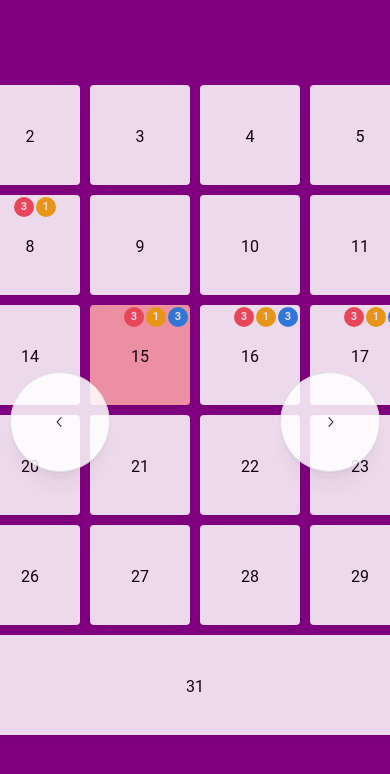
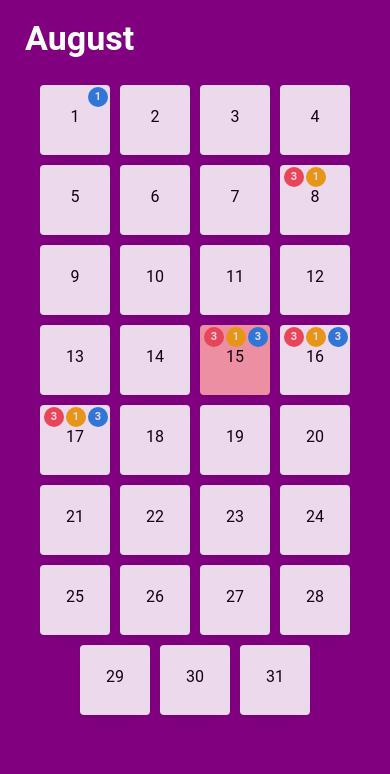
Before and after one commit to bmbaron/memrys, a React (Vite) app in the folder frontend/: page / in a window 390 px wide. Shown: the top 774 px of the page. Built offline with nearby package versions, Linux system fonts and the light colour scheme.

Commit message:
refactor and make more responsive

```diff
--- a/frontend/src/MainLayout.tsx
+++ b/frontend/src/MainLayout.tsx
@@ -21,7 +21,14 @@ const MainLayout = () => {
         'navy'
       ]
     },
-    fontFamily: 'Roboto, sans-serif'
+    fontFamily: 'Roboto, sans-serif',
+    breakpoints: {
+      xs: '300px',
+      sm: '600px',
+      md: '800px',
+      lg: '1000px',
+      xl: '1440px'
+    }
   });
   return (
     <MantineProvider theme={theme}>
--- a/frontend/src/components/CalendarGrid.tsx
+++ b/frontend/src/components/CalendarGrid.tsx
@@ -1,110 +1,45 @@
-import styled from '@emotion/styled';
-import {
-  Badge,
-  Card,
-  CardProps,
-  Container,
-  createPolymorphicComponent,
-  FocusTrap,
-  HoverCard,
-  Modal,
-  Paper,
-  Text,
-  Title,
-  useMantineTheme
-} from '@mantine/core';
+import { Container, FocusTrap, Modal, Paper, Title, useMantineTheme } from '@mantine/core';
 import { useDisclosure } from '@mantine/hooks';
 import dayjs from 'dayjs';
-import localeData from 'dayjs/plugin/localeData';
 import { useState } from 'react';
-import { getMonthName } from '../utils/getMonth.ts';
-import DayModal, { DayObject } from './DayModal.tsx';
-import myData from './test-data.json';
+import DayModal from './DayModal.tsx';
+import SingleDayCard from './SingleDayCard.tsx';
 
+export type ModalDataType = {
+  title: string;
+  date: string;
+};
 const getMonthDays = (index: number) => {
   const date = dayjs().month(index);
   return date.daysInMonth();
 };
 const CalendarGrid = (data: { monthNumber: number; monthName: string }) => {
-  const monthDays = getMonthDays(data.monthNumber);
+  const { monthNumber, monthName } = data;
+  const monthDays = getMonthDays(monthNumber);
   const [opened, { open, close }] = useDisclosure(false);
-  const [modalTitle, setModalTitle] = useState('');
-  const [modalDate, setModalDate] = useState('');
+  const [modalData, setModalData] = useState<ModalDataType>({ title: '', date: '' });
   const theme = useMantineTheme();
-  const SingleDayCard = (data: { day: number; month: string }) => {
-    dayjs.extend(localeData);
-    const dayString = `${dayjs().year()}-${data.month}-${data.day}`;
-    const isToday = dayString === dayjs().toISOString().slice(0, 10);
-    console.log(dayString, dayjs().toISOString().slice(0, 10));
-    const hasData = myData.find((obj: DayObject) => obj.date === dayString);
-    const dayName = dayjs.weekdays()[dayjs(dayString).day()];
-    let daySuffix = 'th';
-    if (data.day % 10 === 1) {
-      daySuffix = 'st';
-    } else if (data.day % 10 === 2) {
-      daySuffix = 'nd';
-    } else if (data.day % 10 === 3) {
-      daySuffix = 'rd';
-    }
-    const handleClick = () => {
-      setModalTitle(`${dayName}, ${getMonthName(Number(data.month))} ${data.day}${daySuffix}`);
-      setModalDate(dayString);
-      open();
-    };
-    return (
-      <HoverCard width={280} shadow="md" zIndex={0}>
-        <HoverCard.Target>
-          <DayCard
-            shadow="sm"
-            p="xl"
-            h={100}
-            w={100}
-            m={5}
-            ta={'center'}
-            lh={'40px'}
-            is31st={data.day === 31}
-            onClick={handleClick}
-            bg={isToday ? 'red.3' : 'auto'}
-          >
-            {hasData && hasData.texts.length > 0 ? (
-              <Badge pos="absolute" top={2} right={2} color="blue" size="md" circle>
-                {hasData.texts.length}
-              </Badge>
-            ) : null}
-            {hasData && hasData.tags.length > 0 ? (
-              <Badge pos="absolute" top={2} right={24} color="yellow" size="md" circle>
-                {hasData.tags.length}
-              </Badge>
-            ) : null}
-            {hasData && hasData.images.length > 0 ? (
-              <Badge pos="absolute" top={2} right={46} color="red" size="md" circle>
-                {hasData.images.length}
-              </Badge>
-            ) : null}
-            {data.day}
-          </DayCard>
-        </HoverCard.Target>
-        <HoverCard.Dropdown w={'fit-content'}>
-          <Text size="sm">
-            {/*from the locale weekdays names, return the name of the current weekday*/}
-            {dayName}
-          </Text>
-        </HoverCard.Dropdown>
-      </HoverCard>
-    );
-  };
+
   const getDayCards = (numDays: number, month: number) => {
     const monthTwoDigits = month < 10 ? `0${month + 1}` : `${month + 1}`;
     const days = [];
     for (let i = 0; i < numDays; i++) {
-      days.push(<SingleDayCard key={i} day={i + 1} month={monthTwoDigits} />);
+      days.push(
+        <SingleDayCard
+          key={i}
+          day={i + 1}
+          month={monthTwoDigits}
+          setModalData={setModalData}
+          open={open}
+        />
+      );
     }
     return days;
   };
   return (
-    <Paper w={700} m={'auto'} bg={'inherit'} h={'100%'}>
+    <Paper w={{ base: 700, xs: '100vw', md: 700 }} m={'auto'} bg={'inherit'} h={'100%'}>
       <Title ta={'left'} ml={25} order={1} c={theme.white} mb={20}>
-        {data.monthName}
+        {monthName}
       </Title>
       <Container
         style={{
@@ -114,36 +49,20 @@ const CalendarGrid = (data: { monthNumber: number; monthName: string }) => {
           alignItems: 'center'
         }}
       >
-        {getDayCards(monthDays, data.monthNumber)}
+        {getDayCards(monthDays, monthNumber)}
       </Container>
       <Modal
         opened={opened}
         onClose={close}
-        title={modalTitle}
+        title={modalData.title}
         centered
         className="mantine-focus-never"
       >
         <FocusTrap.InitialFocus />
-        <DayModal data={modalDate} />
+        <DayModal data={modalData.date} />
       </Modal>
     </Paper>
   );
 };
 
 export default CalendarGrid;
-
-const _DayCard = styled(Card, {
-  shouldForwardProp: (props) => props !== 'is31st'
-})<{ is31st: boolean }>(({ is31st }) => ({
-  flexBasis: is31st ? '100%' : 'auto',
-  marginLeft: is31st ? '7.5px !important' : 'unset',
-  marginRight: is31st ? '7.5px !important' : 'unset',
-  opacity: 0.85,
-  '&:hover': {
-    cursor: 'pointer',
-    opacity: 1
-  }
-}));
-
-type CustomCardProps = CardProps & { is31st: boolean };
-const DayCard = createPolymorphicComponent<'div', CustomCardProps>(_DayCard);
--- a/frontend/src/components/Carousel.tsx
+++ b/frontend/src/components/Carousel.tsx
@@ -1,11 +1,13 @@
 import { Carousel } from '@mantine/carousel';
 import { Card, useMantineTheme } from '@mantine/core';
+import { useMediaQuery } from '@mantine/hooks';
 import dayjs from 'dayjs';
 import { monthNames } from '../utils/getMonth.ts';
 import CalendarGrid from './CalendarGrid.tsx';
 const MyCarousel = () => {
   const theme = useMantineTheme();
   const currentMonth = dayjs().month();
+  const isMobile = useMediaQuery('(max-width: 800px)');
 
   return (
     <Carousel
@@ -15,7 +17,7 @@ const MyCarousel = () => {
       controlsOffset="xs"
       controlSize={100}
       loop
-      // withIndicators
+      withControls={isMobile ? false : true}
       initialSlide={currentMonth}
     >
       {monthNames.map((month, index) => (
--- /dev/null
+++ b/frontend/src/components/SingleDayCard.tsx
@@ -0,0 +1,92 @@
+import styled from '@emotion/styled';
+import { Badge, Card, CardProps, createPolymorphicComponent } from '@mantine/core';
+import { useMediaQuery } from '@mantine/hooks';
+import dayjs from 'dayjs';
+import localeData from 'dayjs/plugin/localeData';
+import React from 'react';
+import { getMonthName } from '../utils/getMonth.ts';
+import { getSuffix } from '../utils/getSuffix.ts';
+import { ModalDataType } from './CalendarGrid.tsx';
+import { DayObject } from './DayModal.tsx';
+import myData from './test-data.json';
+const SingleDayCard = (data: {
+  day: number;
+  month: string;
+  setModalData: React.Dispatch<React.SetStateAction<ModalDataType>>;
+  open: () => void;
+}) => {
+  const { day, month, setModalData, open } = data;
+  dayjs.extend(localeData);
+  const dayString = `${dayjs().year()}-${month}-${day}`;
+  const isToday = dayString === dayjs().toISOString().slice(0, 10);
+  const hasData = myData.find((obj: DayObject) => obj.date === dayString);
+  const dayName = dayjs.weekdays()[dayjs(dayString).day()];
+  const isMobile = useMediaQuery('(max-width: 800px)');
+  const handleClick = () => {
+    setModalData({
+      title: `${dayName}, ${getMonthName(Number(month))} ${day}${getSuffix(day)}`,
+      date: dayString
+    });
+    open();
+  };
+  console.log(isMobile);
+  return (
+    // <HoverCard width={280} shadow="md" zIndex={0}>
+    //   <HoverCard.Target>
+    <DayCard
+      shadow="sm"
+      p={{ xs: 'sm', md: 'xl' }}
+      h={{ base: 100, xs: 70, md: 100 }}
+      w={{ base: 100, xs: 70, md: 100 }}
+      m={5}
+      ta={'center'}
+      lh={{ xs: '40px', md: '40px' }}
+      is31st={isMobile ? false : day === 31}
+      onClick={handleClick}
+      bg={isToday ? 'red.3' : 'auto'}
+    >
+      {hasData && hasData.texts.length > 0 ? (
+        <Badge pos="absolute" top={2} right={2} color="blue" size="md" circle>
+          {hasData.texts.length}
+        </Badge>
+      ) : null}
+      {hasData && hasData.tags.length > 0 ? (
+        <Badge pos="absolute" top={2} right={24} color="yellow" size="md" circle>
+          {hasData.tags.length}
+        </Badge>
+      ) : null}
+      {hasData && hasData.images.length > 0 ? (
+        <Badge pos="absolute" top={2} right={46} color="red" size="md" circle>
+          {hasData.images.length}
+        </Badge>
+      ) : null}
+      {day}
+    </DayCard>
+    // </HoverCard.Target>
+    // <HoverCard.Dropdown w={'fit-content'}>
+    //   <Text size="sm">
+    //     {/*from the locale weekdays names, return the name of the current weekday*/}
+    //     {dayName}
+    //   </Text>
+    // </HoverCard.Dropdown>
+    // </HoverCard>
+  );
+};
+
+export default SingleDayCard;
+
+const _DayCard = styled(Card, {
+  shouldForwardProp: (props) => props !== 'is31st'
+})<{ is31st: boolean }>(({ is31st }) => ({
+  flexBasis: is31st ? '100%' : 'auto',
+  marginLeft: is31st ? '7.5px !important' : 'unset',
+  marginRight: is31st ? '7.5px !important' : 'unset',
+  opacity: 0.85,
+  '&:hover': {
+    cursor: 'pointer',
+    opacity: 1
+  }
+}));
+
+type CustomCardProps = CardProps & { is31st: boolean };
+const DayCard = createPolymorphicComponent<'div', CustomCardProps>(_DayCard);
--- /dev/null
+++ b/frontend/src/utils/getSuffix.ts
@@ -0,0 +1,11 @@
+export const getSuffix = (day: number) => {
+  let daySuffix = 'th';
+  if (day % 10 === 1 && day !== 11) {
+    daySuffix = 'st';
+  } else if (day % 10 === 2 && day !== 12) {
+    daySuffix = 'nd';
+  } else if (day % 10 === 3 && day !== 13) {
+    daySuffix = 'rd';
+  }
+  return daySuffix;
+};
```
